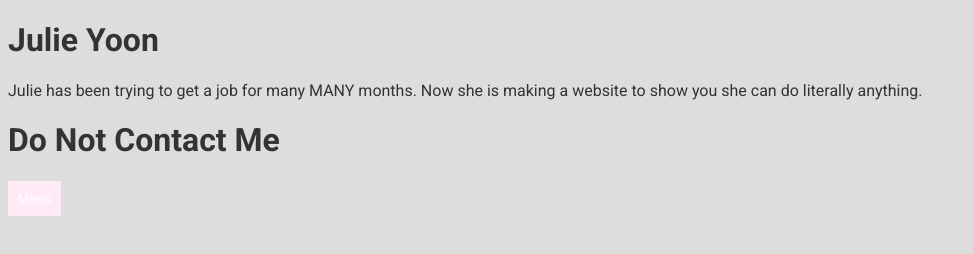
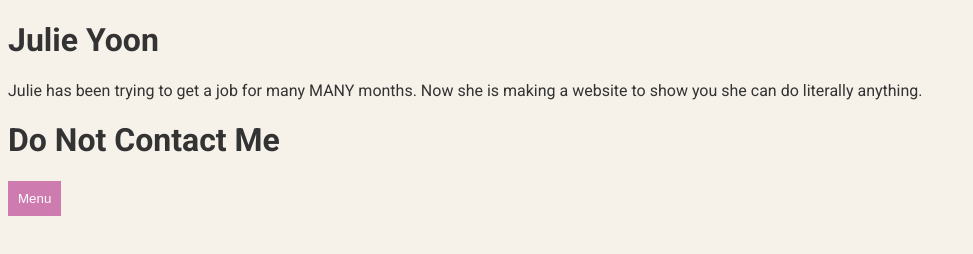
Before and after one commit to jammedtoast/jammedtoast.github.io, a plain HTML site: page index.html in a window 1280 px wide. Shown: the whole page, without its empty margins (0-973 px from the left). Drawn offline with Linux system fonts and the light colour scheme.

Commit message:
Update index.html

```diff
--- a/index.html
+++ b/index.html
@@ -8,7 +8,7 @@
     <style>
         body {
             font-family: 'Roboto', sans-serif; /* Use quotes for font names with spaces */
-            background-color: #DDDDDD; /* Light gray background */
+            background-color: #F6F1E9; /* Light gray background */
             color: #333; /* Dark gray text color */
         }
 
@@ -40,7 +40,7 @@
         }
 
         .dropdown button {
-            background-color: #FEEBF6; /* Green background */
+            background-color: #CE7BB0; /* Pink background */
             color: white; /* White text */
             padding: 10px; /* Padding for button */
             border: none; /* Remove border */
@@ -48,7 +48,7 @@
         }
 
         .dropdown button:hover {
-            background-color: #EBD6FB; /* Darker green on hover */
+            background-color: #A267AC; /* Darker Pink on hover */
         }
     </style>
 </head>
```
